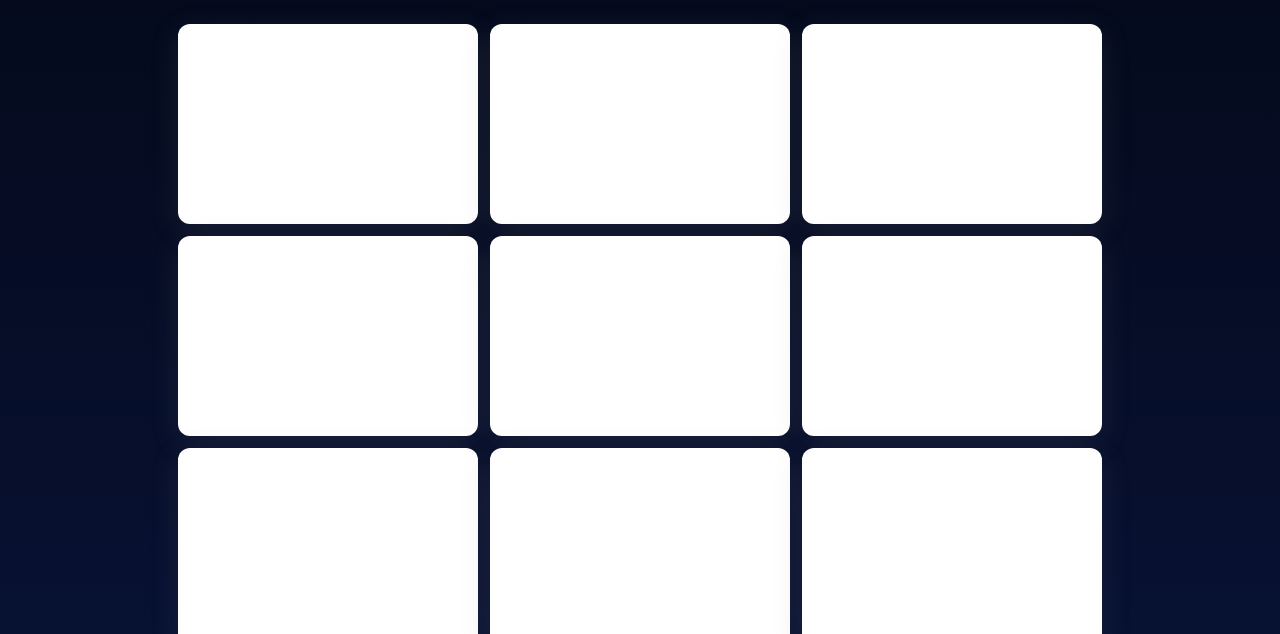
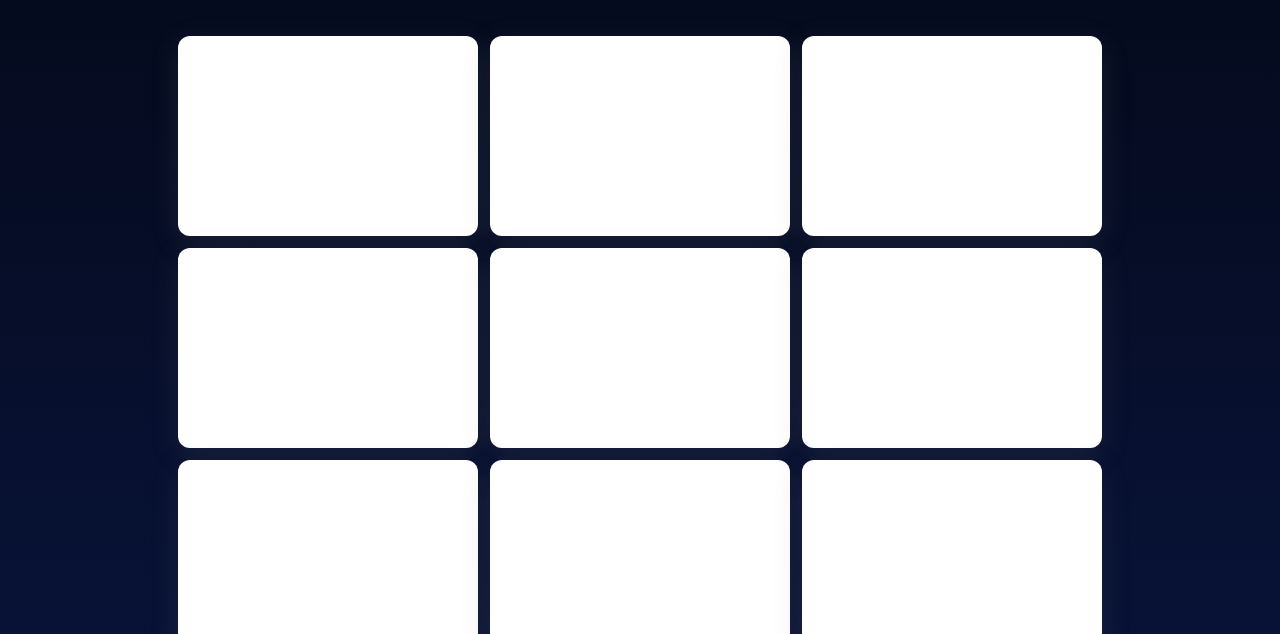
Before and after one commit to bkrcokan13/browser-extensions-manager-ui, a plain HTML site: page index.html in a window 1280 px wide. Shown: the part 145-779 px from the top of the page. Drawn offline with Linux system fonts and the light colour scheme.

Commit message:
Enhance layout and styling for body and extensions list; optimize filter button functionality

```diff
--- a/static/css/style.css
+++ b/static/css/style.css
@@ -28,11 +28,13 @@
 }
 
 body {
-    height: 150vh;
     display: flex;
     flex-direction: column;
     align-items: center;
     justify-content: flex-start;
+    min-height: 100vh;
+    margin: 0;
+    background-attachment: fixed;
     font-family: var(--noto-sans-font);
     gap: 32px;
 }
@@ -131,6 +133,7 @@ body {
     display: grid;
     grid-template-columns: repeat(3, 2fr);
     gap: 12px;
+    padding: 12px;
 }
 .extension {
     background-color: white;
@@ -159,6 +162,4 @@ body {
         padding: 14px;
 
     }
-
-
 }
--- a/static/js/script.js
+++ b/static/js/script.js
@@ -90,15 +90,12 @@ function setActiveFilterButton(btnIndex) {
                 allData.forEach(data => {
                     extensionBody.innerHTML += "<div class=\"extension\"></div>\n"
                 });
-
             }
         });
     } catch (error) {
         console.error(error);
     }
 }
-
-
 
 function lightDarkTheme() {
     const bodyContainer = document.body;
```
